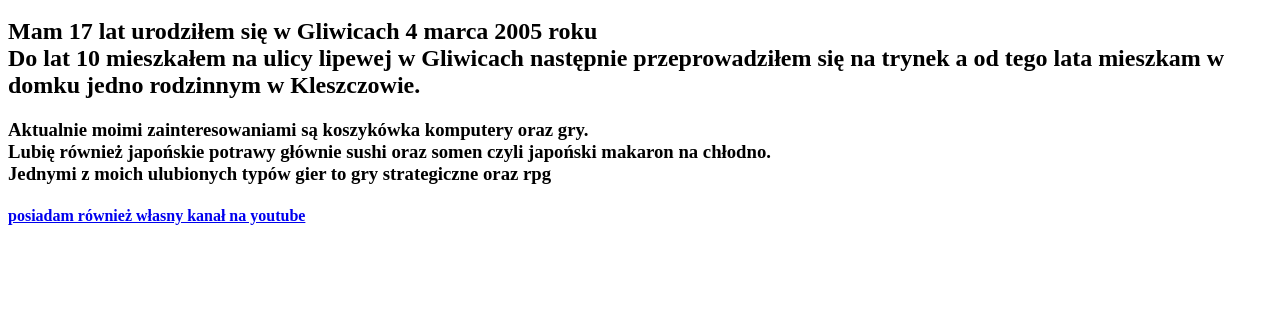
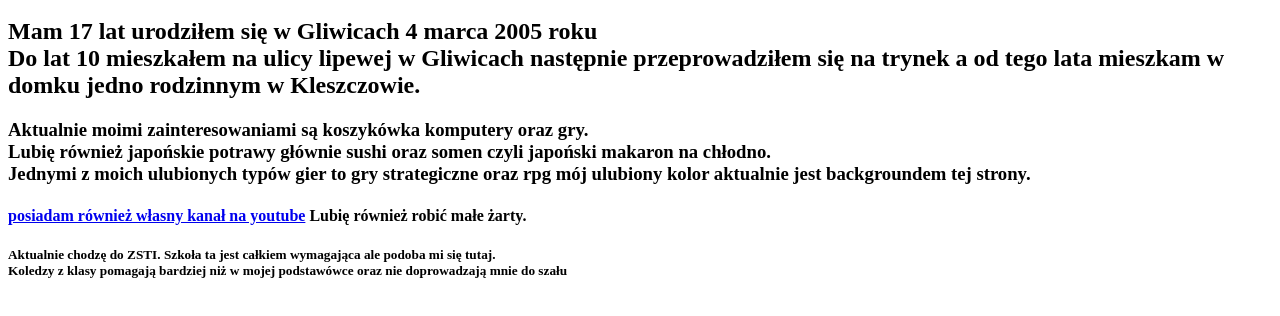
Before and after one commit to rymszak/strona, a plain HTML site: page index.html in a window 1280 px wide. Shown: the part 48-364 px from the top of the page. Drawn offline with Linux system fonts and the light colour scheme.

Commit message:
poprawione

```diff
--- a/index.html
+++ b/index.html
@@ -13,10 +13,25 @@
         Aktualnie moimi zainteresowaniami są koszykówka komputery oraz gry.<br>
         Lubię również japońskie potrawy głównie sushi oraz somen czyli japoński makaron na chłodno.<br>
         Jednymi z moich ulubionych typów gier to gry strategiczne oraz rpg
-
+        mój ulubiony kolor aktualnie jest backgroundem tej strony.
       </h3>
       <h4>
       <a href="https://www.youtube.com/watch?v=TlXDyO4fyD4" target="blank">posiadam również własny kanał na youtube</a>
+      Lubię również robić małe żarty.
     </h4>
+    <h5>
+      Aktualnie chodzę do ZSTI. Szkoła ta jest całkiem wymagająca ale podoba mi się tutaj. <br>
+      Koledzy z klasy pomagają bardziej niż w mojej podstawówce oraz nie doprowadzają mnie do szału
+
+    </h5>
     </body>
+    <style>
+        {
+          background-color:red;
+
+
+
+        }
+
+    </style>
 </html>
```
